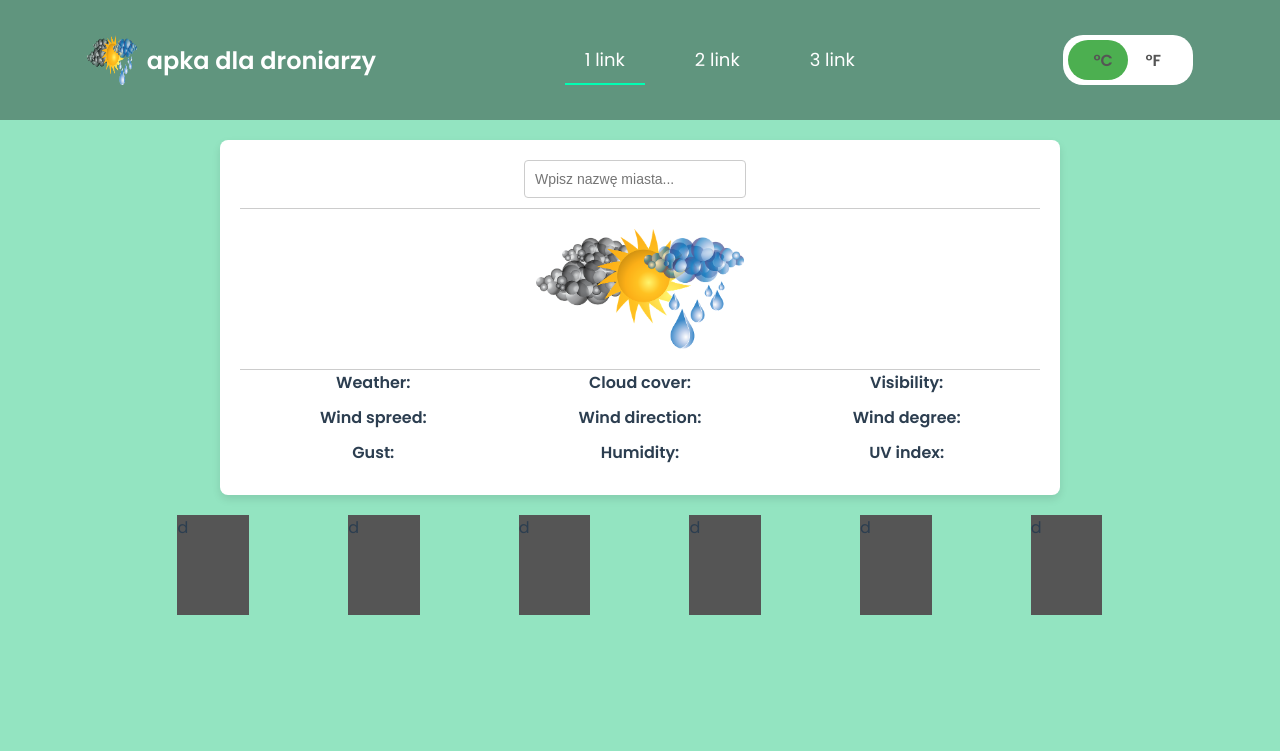
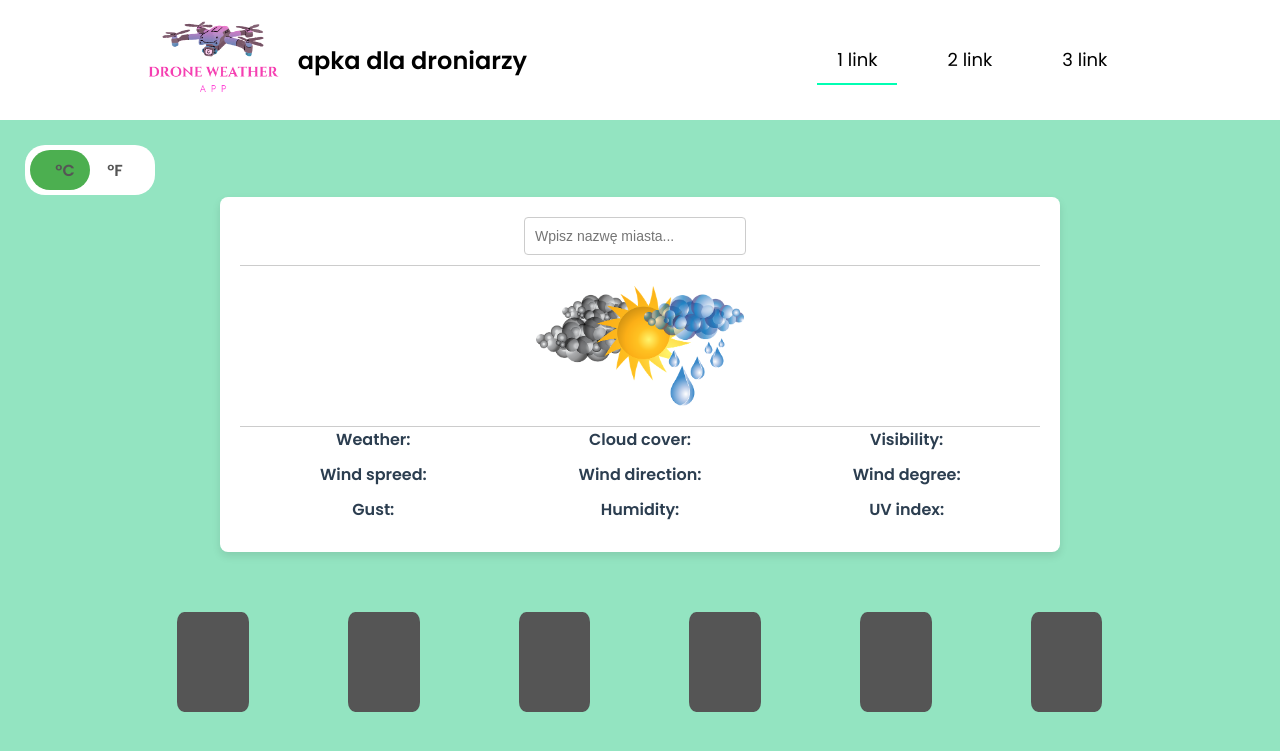
Before and after one commit to kuben75/Drone-Weather, a PHP site: page / in a window 1280 px wide. Shown: the top 751 px of the page. Run offline with PHP 8.4, Linux system fonts and the light colour scheme; style sheets or scripts are compiled from the project's sources.

Commit message:
dodanie logo + dodanie logiki js na nastepne godziny

```diff
--- a/index.html
+++ b/index.html
@@ -17,25 +17,26 @@
   <body>
     <header class="header">
       <div class="logo">
-        <img src="img/unknown.png" alt="Weather Icon" />
+        <img src="img/img1.png" alt="Weather Icon" />
         <h1>apka dla droniarzy</h1>
       </div>
-      <nav class="time">
+      <div class="time">
         <ul>
           <li class="active">1 link</li>
           <li>2 link</li>
           <li>3 link</li>
         </ul>
-      </nav>
-      <div class="temp-switch">
-        <label>
-          <input type="checkbox" id="temp-toggle" />
-          <div class="slider"></div>
-          <span class="toggle-cels">°C</span> /
-          <span class="toggle-fahr">°F</span>
-        </label>
       </div>
     </header>
+
+    <div class="temp-switch">
+      <label>
+        <input type="checkbox" id="temp-toggle" />
+        <div class="slider"></div>
+        <span class="toggle-cels">°C</span>
+        <span class="toggle-fahr">°F</span>
+      </label>
+    </div>
   <div class="wrapper">
     <div class="top">
       <div class="top-city">
@@ -92,16 +93,38 @@
     </div>
 
     <section class="main-cnt">
-      <div class="elem one">d
+      <div class="elem one">
+          <div class="top-weath">
+              <h1 class="city-hour0"></h1>
+          </div>
+      </div>
+      <div class="elem two">
+          <div class="top-weath">
+              <h1 class="city-hour1"></h1>
+          </div>
+      </div>
+      <div class="elem three">
+          <div class="top-weath">
+              <h1 class="city-hour2"></h1>
+          </div>
+      </div>
+      <div class="elem four">
+          <div class="top-weath">
+              <h1 class="city-hour3"></h1>
+          </div>
+      </div>
+      <div class="elem five">
+          <div class="top-weath">
+              <h1 class="city-hour4"></h1>
+          </div>
+      </div>
+      <div class="elem six">
+          <div class="top-weath">
+              <h1 class="city-hour5"></h1>
+          </div>
+      </div>
+  </section>
 
-      </div>
-      <div class="elem two">d</div>
-      <div class="elem three">d</div>
-      <div class="elem four">d</div>
-      <div class="elem five">d</div>
-      <div class="elem six">d</div>
-
-    </section>
     <script src="js/script.js"></script>
   </body>
 </html>
--- a/js/script.js
+++ b/js/script.js
@@ -13,6 +13,7 @@ const windDir = document.querySelector(".wind-direction");
 const windDegree = document.querySelector(".wind-degree");
 const uv = document.querySelector(".uv");
 const vis = document.querySelector(".visibility");
+
 
 
 const API_LINK = 'https://api.weatherapi.com/v1/forecast.json?key='
@@ -136,26 +137,46 @@ const fetchWeather = (city) => {
         });
 
 };
+const updateNextWeather = (data) => {
+    const currentTime = data.location.localtime.split(' ')[1].split(':');
+    const currentHour = parseInt(currentTime[0], 10);
+
+    const hourData = data.forecast.forecastday[0].hour;
+    const startIndex = hourData.findIndex(hour => parseInt(hour.time.split(' ')[1].split(':')[0], 10) === currentHour);
+
+    for (let i = 0; i < 6; i++) {
+        const index = (startIndex + i+1) % 24;
+
+        const cityHour = document.querySelector(`.city-hour${i}`);
+        if (cityHour) {
+            const timeOnly = hourData[index].time.split(' ')[1];
+            cityHour.textContent = timeOnly;
+        }
+    }
+};
 
 const updateWeatherInfo = (data) => {
-    cityName.textContent = data.location.name
-    weather.textContent = data.current.condition.text
-    temperature.textContent = `${Math.floor(data.current.temp_c)} ℃`
-    temperature.dataset.fahrenheit = (data.current.temp_c * 1.8 + 32).toFixed(0)
-    temperature.dataset.celsious = `${Math.floor(data.current.temp_c)} ℃`
-    humidity.textContent = `${data.current.humidity}%`
-    localTime.textContent = data.location.localtime
-    wind.textContent = `${Math.floor(data.current.wind_kph)} km/h`
-    cloud.textContent = `${data.current.cloud}%`
-    gust.textContent = `${Math.floor(data.current.gust_kph)} km/h`
+    cityName.textContent = data.location.name;
+    weather.textContent = data.current.condition.text;
+    temperature.textContent = `${Math.floor(data.current.temp_c)} ℃`;
+    temperature.dataset.fahrenheit = (data.current.temp_c * 1.8 + 32).toFixed(0);
+    temperature.dataset.celsious = `${Math.floor(data.current.temp_c)} ℃`;
+    humidity.textContent = `${data.current.humidity}%`;
+    localTime.textContent = data.location.localtime;
+
+    wind.textContent = `${Math.floor(data.current.wind_kph)} km/h`;
+    cloud.textContent = `${data.current.cloud}%`;
+    gust.textContent = `${Math.floor(data.current.gust_kph)} km/h`;
     windDir.textContent = data.current.wind_dir;
     windDegree.textContent = `${data.current.wind_degree} °`;
-    uv.textContent = data.current.uv
-    vis.textContent = `${data.current.vis_km} km`
-    const code = data.current.condition.code
-    updateWeatherIcon(code)
+    uv.textContent = data.current.uv;
+    vis.textContent = `${data.current.vis_km} km`;
+    const code = data.current.condition.code;
+    updateWeatherIcon(code);
+    updateNextWeather(data);
     console.log(data);
 };
+
 
 
 const defaultWeather = () => {
--- a/sass/style.scss
+++ b/sass/style.scss
@@ -22,8 +22,8 @@ body {
   display: flex;
   justify-content: space-around;
   align-items: center;
-  background-color: rgba(0, 0, 0, 0.35);
-  color: white;
+  background-color: white;
+  color: black;
   height: 15vh;
 
   .logo {
@@ -31,8 +31,8 @@ body {
     align-items: center;
 
     img {
-      width: 50px;
-      height: 50px;
+      width: 150px;
+      height: 150px;
     }
 
     h1 {
@@ -70,6 +70,8 @@ body {
     }
   }
 
+
+}
 .temp-switch {
   display: inline-block;
   position: relative;
@@ -79,6 +81,8 @@ body {
   border-radius: 20px;
   padding: 5px;
   overflow: hidden;
+  left: 25px;
+  top: 25px;
 
   label {
     display: block;
@@ -130,8 +134,6 @@ body {
     transform: translateX(60px);
   }
 }
-}
-
 .wrapper {
   max-width: 800px;
   margin: 20px auto;
@@ -227,6 +229,7 @@ main.bottom {
 }
 
 .main-cnt {
+  padding-top: 5vh;
   display: flex;
   justify-content: space-around;
   width: 80%;
@@ -236,5 +239,13 @@ main.bottom {
     width: 7%;
     background-color: $text-color;
     height: 100px;
+    border-radius: 10%;
+    .top-weath{
+
+      text-align: center;
+      .city-hour0, .city-hour1, .city-hour2, .city-hour3, .city-hour4, .city-hour5{
+        color: white;
       }
     }
+  }
+}
```
Also changed, not shown: img/img1.png (added). Lines whose indentation alone changed are shown as unchanged.
